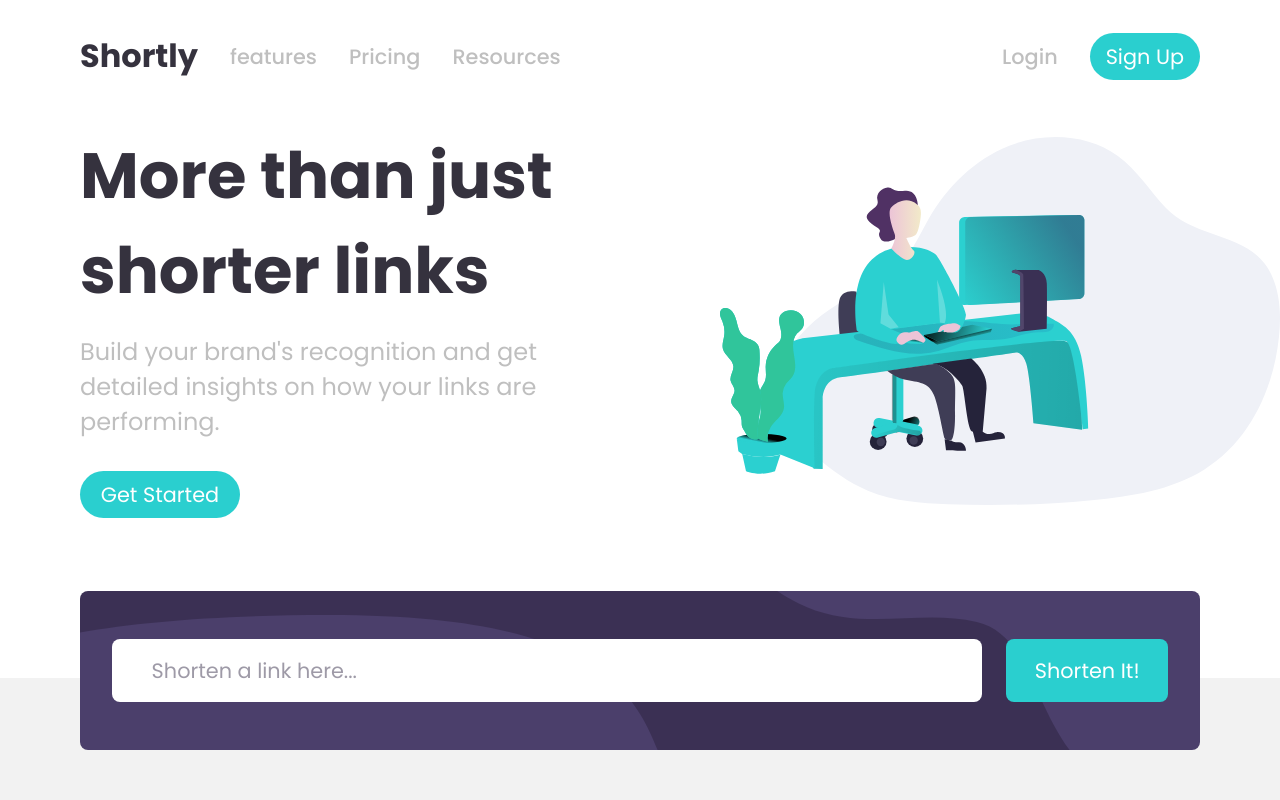
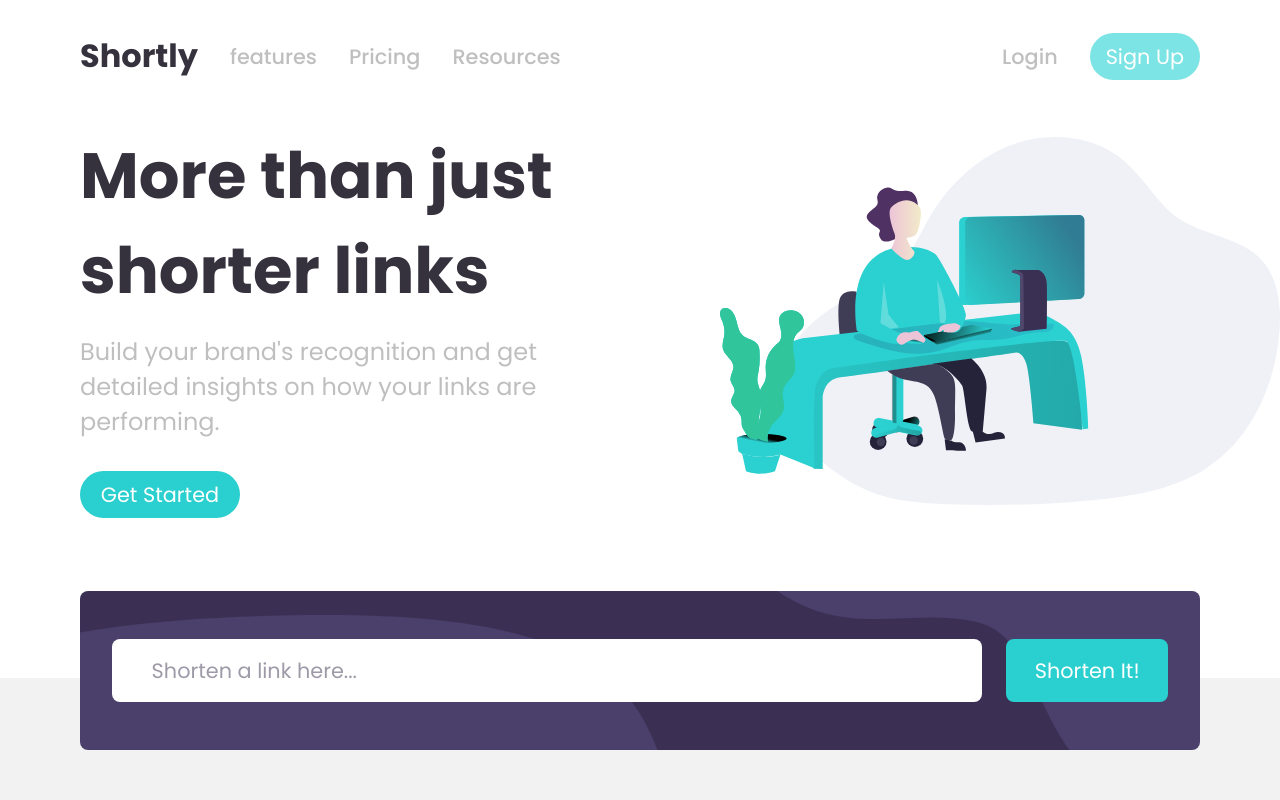
Before and after one commit to DammyBidi/URL-Shortener, a Vue app: page / in a window 1280 px wide. In both pictures the pointer is over the button "Sign Up". Shown: the top 800 px of the page. Built offline with nearby package versions, Linux system fonts and the light colour scheme.

Commit message:
hover states

```diff
--- a/src/components/Shortener.css
+++ b/src/components/Shortener.css
@@ -52,6 +52,11 @@ nav {
   font-weight: 400;
   font-family: Poppins;
   cursor: pointer;
+}
+
+button:hover {
+  background-color: hsl(180, 66%, 69%) !important;
+
 }
 
 .hero {
@@ -238,6 +243,10 @@ form {
   background-color: hsl(257, 27%, 26%) !important;
 }
 
+.violet-button:hover {
+  background-color: hsl(257, 27%, 46%) !important;
+}
+
 .statistics {
   display: flex;
   flex-direction: column;
--- a/src/components/Shortener.vue
+++ b/src/components/Shortener.vue
@@ -217,7 +217,7 @@ export default {
         this.saveToLocalStorage();
         setTimeout(() => {
           this.shortenedLinks[index].copied = false;
-        }, 2000);
+        }, 3000);
       });
     },
     saveToLocalStorage() {
```
